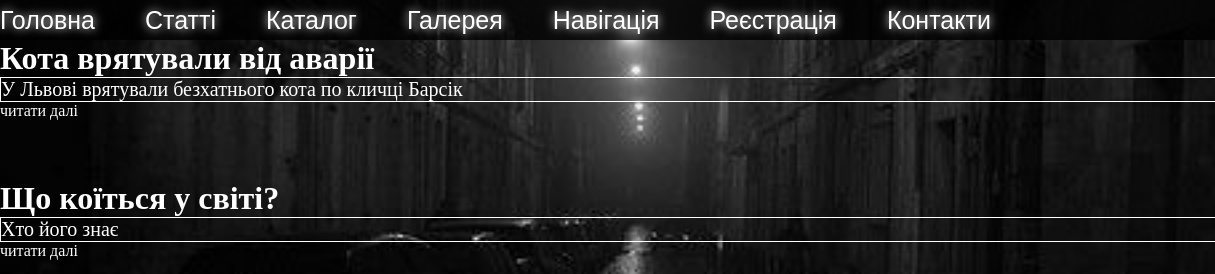
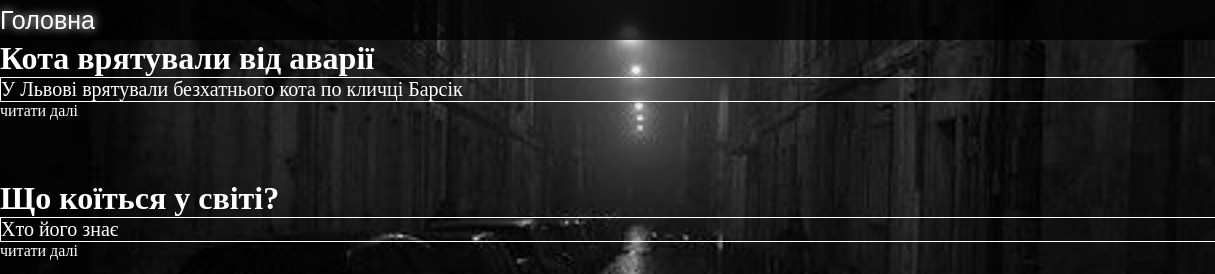
Before and after one commit to Artem-user-19/lesson-3, a plain HTML site: page pages/articles.html in a window 1280 px wide. Shown: the top 274 px of the page, 0-1215 px from the left. Drawn offline with Linux system fonts and the light colour scheme.

Commit message:
lesson 3

```diff
--- a/pages/articles.html
+++ b/pages/articles.html
@@ -12,12 +12,6 @@
     <header class="header">
         <div class="links">
             <p class="p"><a href="../index.html" class="link">Головна</a></p>
-            <p class="p"><a href="./pages/articles.html" class="link">Статті</a></p>
-            <p class="p"><a href="./pages/catalog.html" class="link">Каталог</a></p>
-            <p class="p"><a href="./pages/gallery.html" class="link">Галерея</a></p>
-            <p class="p"><a href="./pages/nav.html" class="link">Навігація</a></p>
-            <p class="p"><a href="./pages/reg.html" class="link">Реєстрація</a></p>
-            <p class="p"><a href="../pages/contacts.html" class="link">Контакти</a></p>
         </div>
         <div class="icons">
             <i class="fa-brands fa-instagram"></i>
```
Also changed, not shown: index.html (+0 -1 lines), pages/catalog.html (+0 -6 lines), pages/contacts.html (+0 -6 lines), pages/gallery.html (+0 -5 lines), pages/nav.html (+0 -6 lines), pages/reg.html (+0 -6 lines).
